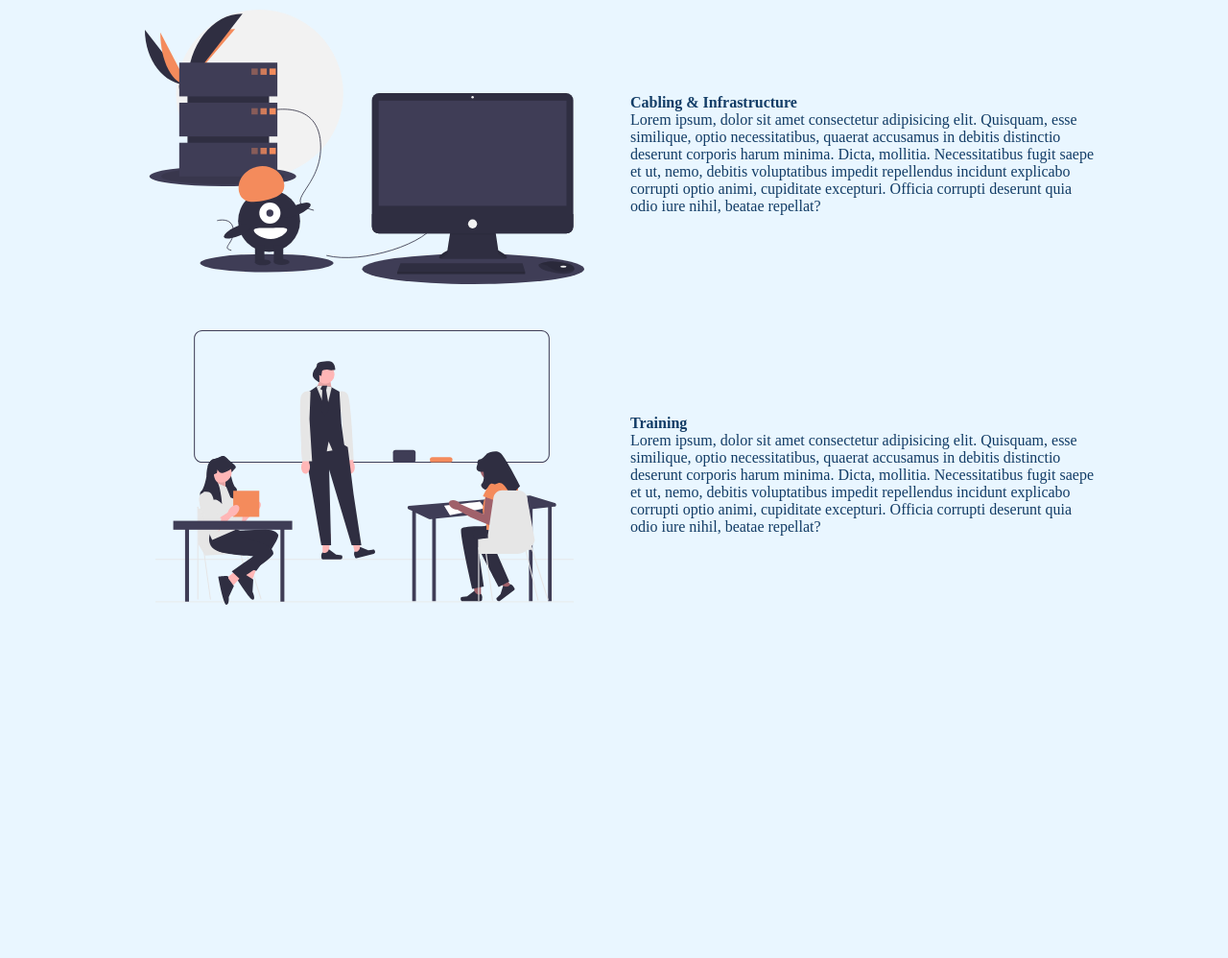
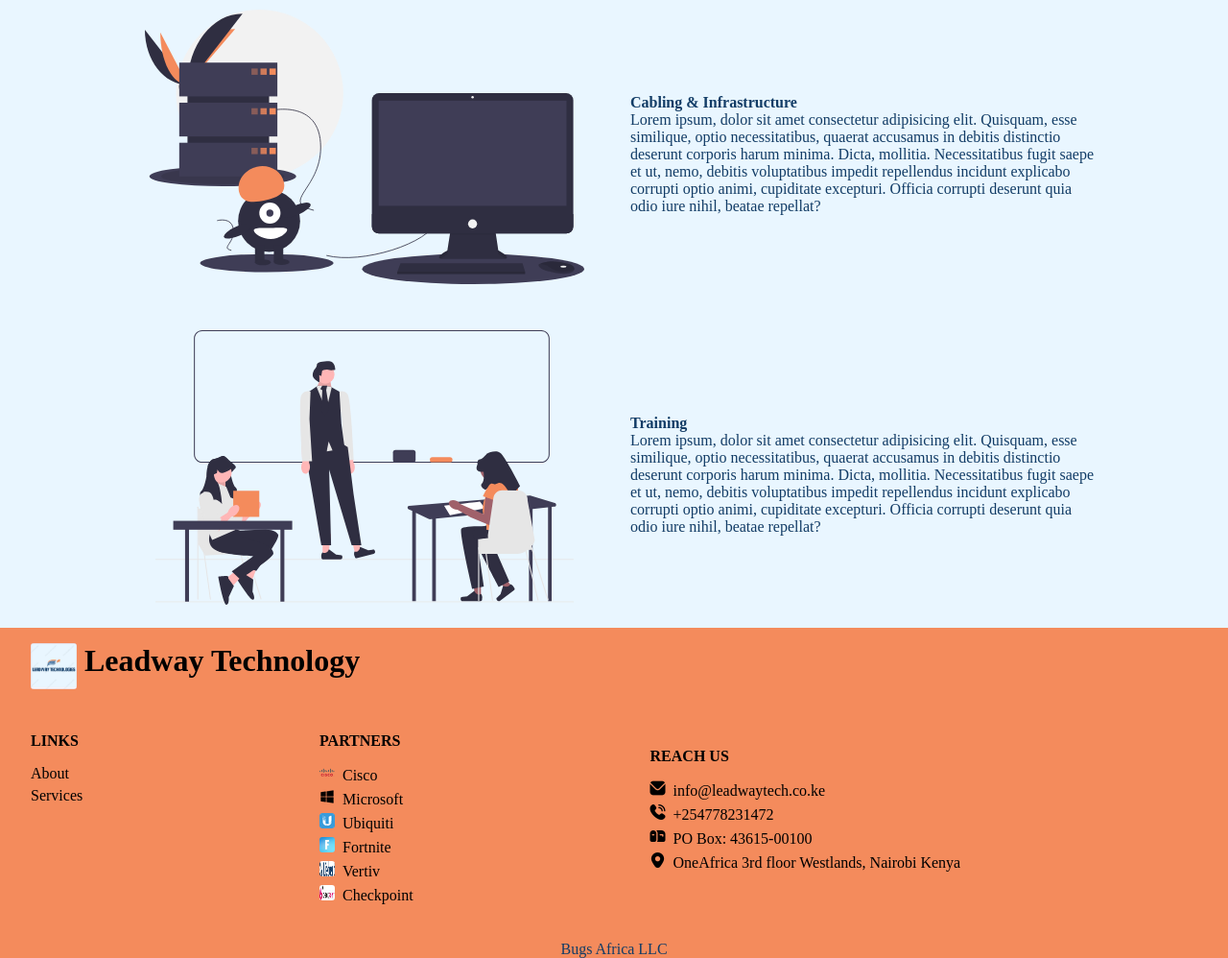
Before and after one commit to daltechafrica/leadway, a plain HTML site: page index.html in a window 1280 px wide. Shown: the part 1565-2563 px from the top of the page at 96% size. Before the commit the page ends 2219 px from the top, so only its background shows below. Drawn offline with nearby package versions, Linux system fonts and the light colour scheme.

Commit message:
contact section

```diff
--- a/index.html
+++ b/index.html
@@ -14,6 +14,10 @@
 
     <!-- styling sheet -->
     <link rel="stylesheet" href="styles.css">
+
+    <!-- icons -->
+    <link rel='stylesheet' href='https://cdn-uicons.flaticon.com/uicons-solid-rounded/css/uicons-solid-rounded.css'>
+    <link rel='stylesheet' href='https://cdn-uicons.flaticon.com/uicons-brands/css/uicons-brands.css'>
 </head>
 <body>
     <header>
@@ -21,6 +25,7 @@
             <h1>Leadway</h1>
         </nav>
     </header>
+
     <main>
         <!-- About section -->
         <section id="about" class="section about">
@@ -145,6 +150,43 @@
                 </div>
             </div>
         </section>
+
+        <section id="contact" class="section contact">
+            <div class="small">
+                <span><img class="small-logo" src="images/logo.jpg"></span><h2>Leadway Technology</h2>
+            </div>
+            <div class="grid-container">
+                <div class="summary">
+                    <h4>LINKS</h4>
+                    <li class="list-items"><a href="#about">About</a></li>
+                    <li class="list-items"><a href="#services">Services</a></li>
+                </div>
+
+                <div class="partners">
+                    <h4>PARTNERS</h4>
+                    <li class="list-items"><a><span><img class="icon-cop" src="images/cisco.png"></span>Cisco</a></li>
+                    <li class="list-items"><a><span><img class="icon-cop" src="images/windows.png"></span>Microsoft</a></li>
+                    <li class="list-items"><a><span><img class="icon-cop" src="images/ubiquiti.png"></span>Ubiquiti</a></li>
+                    <li class="list-items"><a><span><img class="icon-cop" src="images/fortnite.jpeg"></span>Fortnite</a></li>
+                    <li class="list-items"><a><span><img class="icon-cop" src="images/vertiv.png"></span>Vertiv</a></li>
+                    <li class="list-items"><a><span><img class="icon-cop" src="images/checkpoint.jpeg"></span>Checkpoint</a></li>
+                </div>
+
+                <div class="contact">
+                    <h4>REACH US</h4>
+                    <li class="list-items"><a href="mailto"><span><i class="fi fi-sr-envelope"></i></span>info@leadwaytech.co.ke</a></li>
+                    <li class="list-items"><a href="tel"><span><i class="fi fi-sr-phone-call"></i></span>+254778231472</a></li>
+                    <li class="list-items"><span><i class="fi fi-sr-mailbox"></i></span>PO Box: 43615-00100</li>
+                    <li class="list-items"><a href="https://goo.gl/maps/iaejTFwrg9Bk82xT8"><span><i class="fi fi-sr-marker"></i></span>OneAfrica 3rd floor Westlands, Nairobi Kenya</a></li>
+                </div>
+
+            </div>
+        </section>
+        <footer>
+            <p>
+                Bugs Africa LLC
+            </p>
+        </footer>
     </main>
 </body>
 </html>
--- a/styles.css
+++ b/styles.css
@@ -31,9 +31,8 @@ h3 {
   margin-bottom: 1em;
 }
 h4 {
-  font-size: 1.2em;
-  line-height: 1.25;
-  margin-bottom: 1.25em;
+  font-size: 1em;
+  margin-bottom: 1em;
 }
 h5 {
   font-size: 1em;
@@ -65,7 +64,7 @@ nav {
 
 /* end of others */
 
-/* about section */
+/* about and services section */
 .container {
   display: flex;
   flex-direction: row;
@@ -117,3 +116,63 @@ p {
     text-align: center;
   }
 }
+/* end of about and services section */
+
+/* contact and lower section */
+.contact {
+  background: var(--secondaryColor);
+  padding-top: 1em;
+  color: var(--primaryBlack);
+}
+.grid-container {
+    display: grid;
+    grid-template-columns: auto auto auto;
+    padding: 2em;
+    margin: auto;
+}
+ol, ul, li {
+    list-style: none;
+    text-align: start;
+}
+a {
+    text-decoration: none;
+    pointer: cursor;
+    color: var(--primaryBlack);
+}
+footer {
+    text-align: center;
+    background: var(--secondaryColor);
+}
+
+@media screen and (max-width: 800px) {
+    .grid-container {
+        display: flex;
+        flex-direction: column;
+        flex-wrap: wrap;
+        /* align-items: center; */
+    }
+}
+
+.icon-cop {
+  font-size: 16px;
+  width: 16px;
+  height: 16px;
+  margin-right: 0.5em;
+}
+i {
+  margin-right: 0.5em;
+}
+.small {
+  display: flex;
+  flex-direction: row;
+  margin-left: 2em;
+}
+.small-logo {
+  width: 48px;
+  height: 48px;
+  margin-right: 0.5em;
+}
+.list-items {
+  margin-bottom: 5px;
+}
+/* end of contact section */
```
Also changed, not shown: images/checkpoint.jpeg (added), images/cisco.png (added), images/fortnite.jpeg (added), images/ubiquiti.png (added), images/vertiv.png (added), images/windows.png (added).
